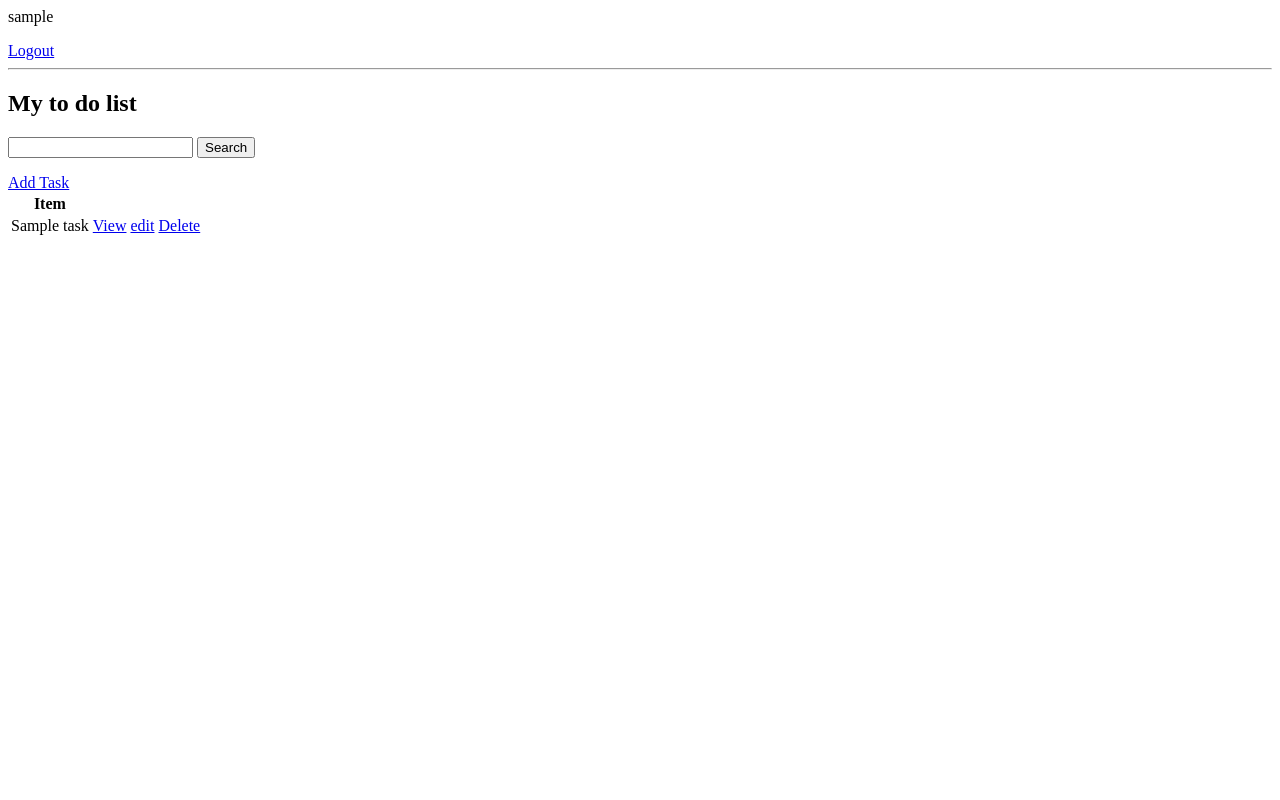
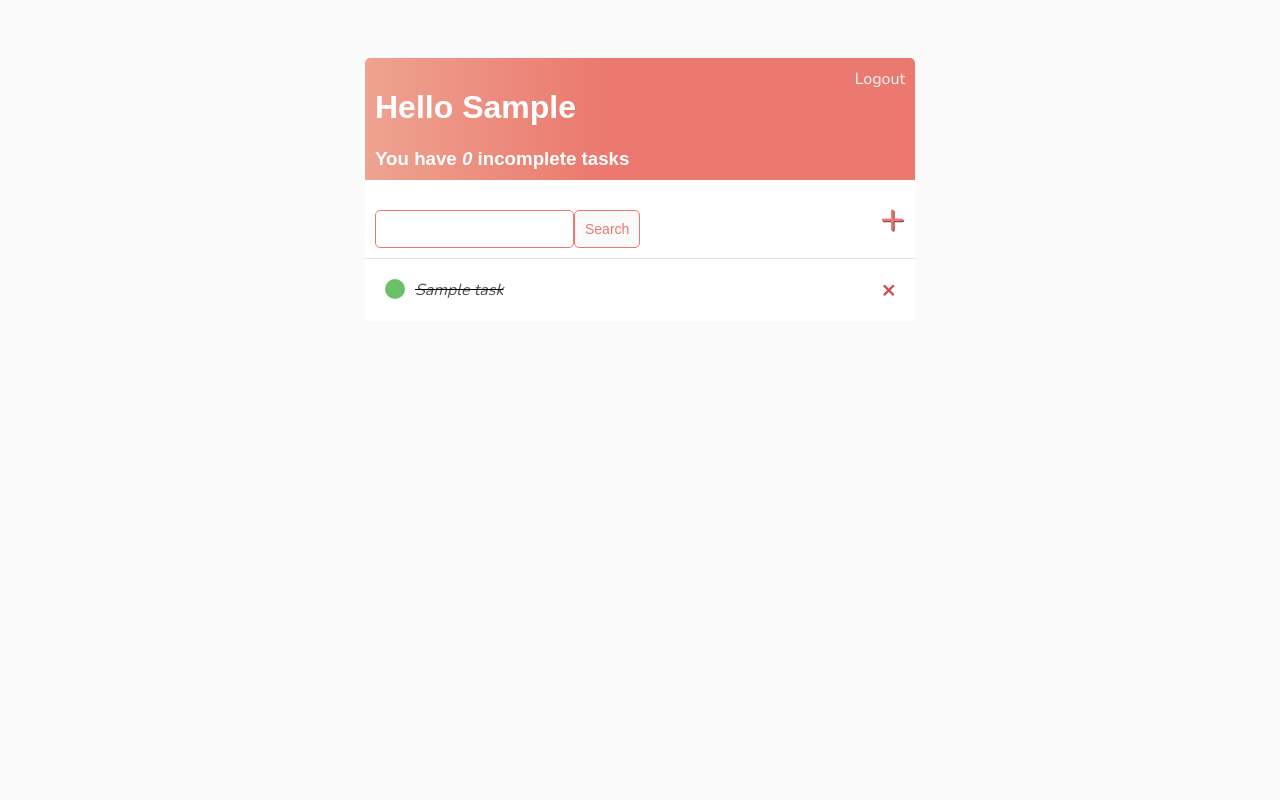
Before and after one commit to Kazungu/todolist, a Django app: page / in a window 1280 px wide. Run offline with Django 3.2, Linux system fonts and the light colour scheme; a user stored in the database is signed in; tables that the repository leaves empty hold one stand-in row (values such as "Sample post").

Commit message:
Styling pages

```diff
--- /dev/null
+++ b/base/templates/base/main.html
@@ -0,0 +1,134 @@
+<!DOCTYPE html>
+<html lang="en">
+  <head>
+    <meta charset="UTF-8">
+    <meta name="viewport" content="width=device-width, initial-scale=1.0">
+    <meta http-equiv="X-UA-Compatible" content="ie=edge">
+    <title>To do list</title>
+    <!--fonts-->
+    <link rel="preconnect" href="https://fonts.googleapis.com">
+    <link rel="preconnect" href="https://fonts.gstatic.com" crossorigin>
+    <link href="https://fonts.googleapis.com/css2?family=Nunito:wght@200&display=swap" rel="stylesheet">
+    <!--/fonts-->
+    <style>
+        body{
+            background-color: #fafafa;
+            font-family: 'Nunito', sans-serif;
+            padding-top: 50px;
+        }
+        h1,
+        h2,
+        h3,
+        h4,
+        h5,
+        h6{
+            font-family: 'Raleway', sans-serif;
+        }
+
+        a,
+        p{
+            color: #4b5156;
+        }
+        .container{
+            max-width: 550px;
+            margin: auto;
+            background-color: #fff;
+            -webkit-box-shadow: 2px, 2px, 13px, -4px rgba(0,0,0,0.21);
+            box-shadow:  2px, 2px, 13px, -4px rgba(0,0,0,0.21);
+        }
+        .header-bar{
+            display: flex;
+            justify-content: space-between;
+            color: #fff;
+            padding:10px;
+            border-radius: 5px 5px 0 0;
+            background: linear-gradient(90deg, #EEA390 0%, #EB796F 43%, #EB796F 100%)
+        }
+        .header-bar a{
+            color: rgba(247,247,247);
+            text-decoration: none;
+        }
+        .task-wrapper{
+            display: flex;
+            align-items: center;
+            justify-content: space-between;
+            padding: 20px;
+            background-color: #fff;
+            border-top: 1px solid rgba(226, 226,226);
+        }
+        .task-title{
+            display: flex;
+        }
+        .task-title a{
+            text-decoration: none;
+            color:#4b5156;
+            margin-left:10px;
+        }
+        .task-complete-icon{
+            height: 20px;
+            width: 20px;
+            background-color:rgb(105,192,105);
+            border-radius: 50%;
+
+        }
+        .task-incomplete-icon{
+            height: 20px;
+            width: 20px;
+            background-color:rgb(218,218,218);
+            border-radius: 50%;
+        }
+        .delete-link{
+            text-decoration: none;
+            font-weight: 900;
+            color: #cf4949;
+            font-size: 22px;
+            line-height:0;
+        }
+        #search-add-wrapper{
+            display: flex;
+            justify-content: space-between;
+            align-items: center;
+            padding: 10px;
+        }
+        #add-link{
+            color: #EB796F;
+            text-decoration: none;
+            font-size: 42px;
+            text-shadow: 1px 1px #81413b;
+        }
+        input[type=text],
+        input[type=password],
+        textarea{
+            border: 1px solid #EB796F;
+            border-radius: 5px;
+            padding: 10px;
+            width: 90%;
+        }
+        label{
+            padding-top: 10px !important;
+            display: block;
+        }
+        .button{
+            border: 1px solid #EB796F;
+            background-color: #fafafa;
+            color: #EB796F;
+            padding: 10px;
+            font-size: 14px;
+            border-radius:5px;
+            cursor:pointer;
+            text-decoration: none;
+        }
+        .card-body{
+            padding:20px;
+        }
+    </style>
+  </head>
+  <body>
+      <div class="container">
+          {% block content %}
+
+
+          {% endblock content %}
+      </div>
+  </body>
+</html>
--- a/base/templates/base/task_list.html
+++ b/base/templates/base/task_list.html
@@ -1,32 +1,48 @@
+{% extends 'base/main.html' %}
+{% block content %}
+
+<div class="header-bar">
+    <div>
+        <h1>Hello {{ request.user|title }}</h1>
+        <h3 style="margin:0">You have <i>{{count}}</i> incomplete task{{count|pluralize:'s'}}</h3>
+    </div>
+
     {% if request.user.is_authenticated %}
-    <p>{{ request.user }}</p>
         <a href="{% url 'logout' %}">Logout</a>
     {% else %}
         <a href="{% url 'login' %}">Log in</a>
     {% endif %}
-<hr>
 
-<h2>My to do list</h2>
-<form method="GET">
+</div>
+<div id="search-add-wrapper">
+    <form method="GET" style="margin-top:20px; display:flex;">
         <input type="text" name="search-area" value="{{search_input}}">
-    <input type="submit" value="Search">
+        <input class="button" type="submit" value="Search">
     </form>
-<a href="{% url 'create-task' %}">Add Task</a>
+    <a id="add-link" href="{% url 'create-task' %}">&#x2b;</a>
+</div>
+  <!--/search-add-wrapper-->
 
-<table>
-    <tr>
-        <th>Item</th>
-        <th></th>
-        <th></th>
-    </tr>
+<div class="task-item-wrapper">
     {% for task in tasks%}
-    <tr>
-        <td>{{task.title}}</td>
-        <td><a href="{% url 'task' task.id %}">View</a></td>
-        <td><a href="{% url 'task-update' task.id %}">edit</a></td>
-        <td><a href="{% url 'delete-task' task.id %}">Delete</a></td>
-    </tr>
+        <div class="task-wrapper">
+            {% if task.complete %}
+                <div class="task-title">
+                    <div class="task-complete-icon"></div>
+                    <i><s><a href="{% url 'task-update' task.id %}">{{task}}</a></s></i>
+                </div>
+                <a class="delete-link" href="{% url 'delete-task' task.id %}">&#215;</a>
+            {% else %}
+                <div class="task-title">
+                    <div class="task-incomplete-icon"></div>
+                    <a href="{% url 'task-update' task.id %}">{{task}}</a>
+                </div>
+                <a class="delete-link" href="{% url 'delete-task' task.id %}">&#215;</a>
+            {% endif %}
+
+        </div>
     {% empty %}
     <h3>List Empty!</h3>
     {% endfor %}
-</table>
+</div>
+{% endblock content %}
```
Also changed, not shown: base/templates/base/login.html (+15 -7 lines), base/templates/base/register.html (+20 -7 lines), base/templates/base/task_confirm_delete.html (+15 -6 lines), base/templates/base/task_form.html (+15 -7 lines). Lines whose indentation alone changed are shown as unchanged.
